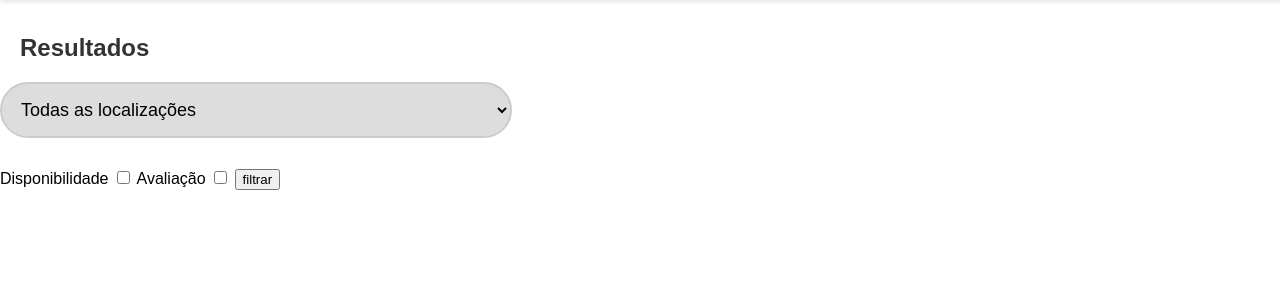
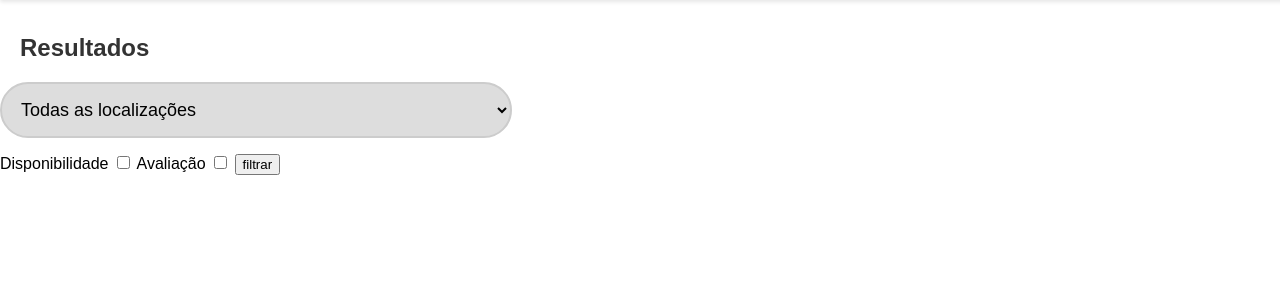
Before and after one commit to MayaBrito/EmprestAqui, a Flask app: template templates/results.html in a window 1280 px wide. Shown: the part 46-346 px from the top of the page. Run offline with Flask 3, Linux system fonts and the light colour scheme; the template is opened without the code that fills it: values that come from a table or form of the project are taken from there, others are empty; parts of the project's set-up code (start-up, migrations or seed data) failed here and were passed over.

Commit message:
final fix

```diff
--- a/templates/results.html
+++ b/templates/results.html
@@ -92,7 +92,7 @@
     <div>
         <form method="post" action="/results">
             <div class="form-group">
-                <div class="form-group">
+                <div>
                 <label for="city"></label>
                 {{ location.filter }}
                 </div>
```
